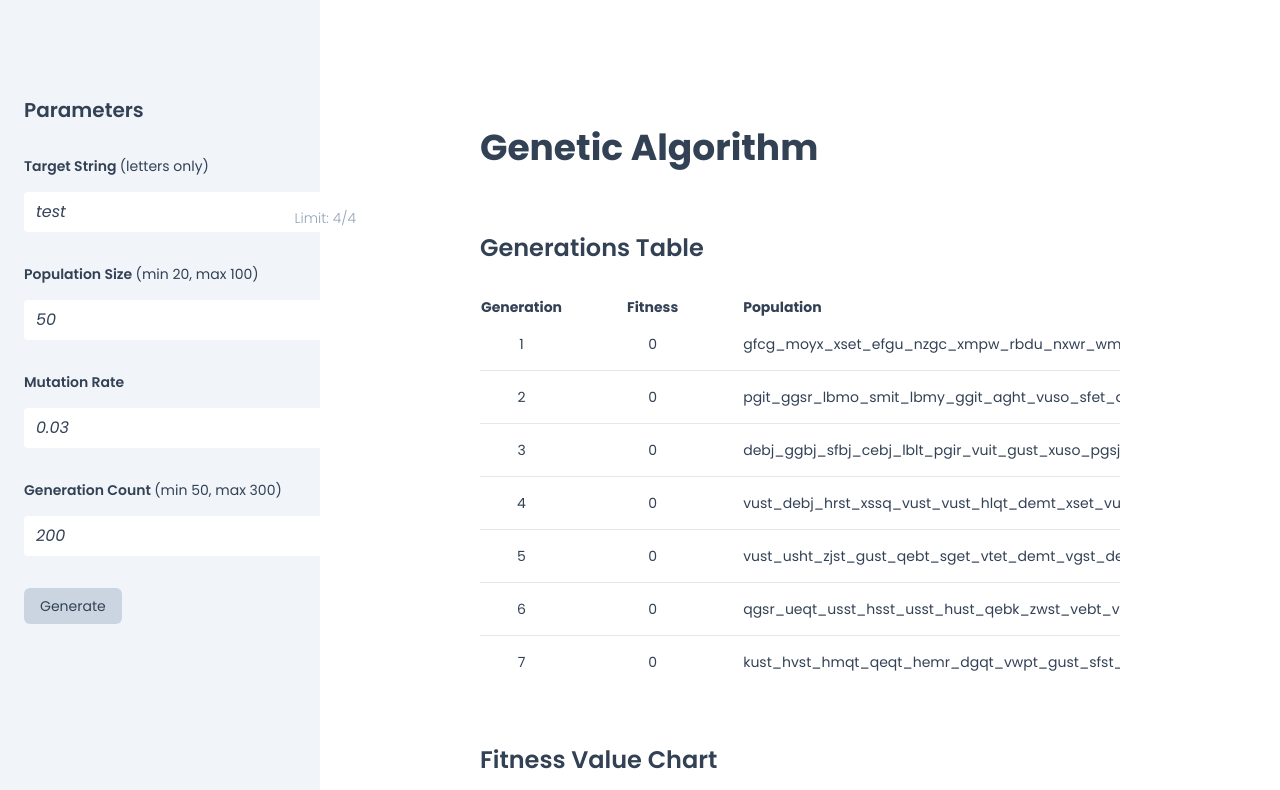
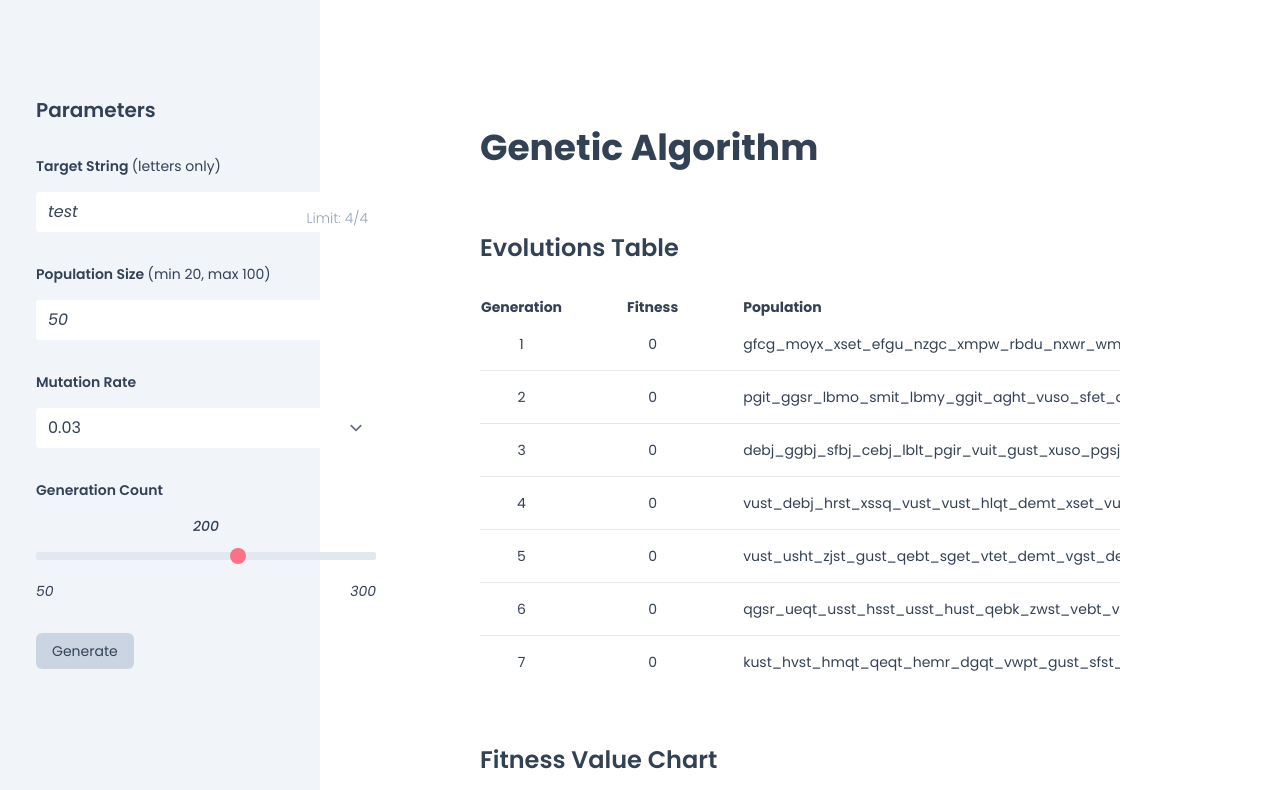
Before and after one commit to Randell-janus/genetic-algorithm, a Next.js app: page / in a window 1280 px wide. Shown: the top 790 px of the page. Built offline with nearby package versions, Linux system fonts and the light colour scheme.

Commit message:
replaced number input with slider widget for generation count input

```diff
--- /dev/null
+++ b/components/SliderInput.js
@@ -0,0 +1,25 @@
+import { useAppContext } from "./context";
+
+const SliderInput = ({ min, max, value, onChange }) => {
+  const { generationCount } = useAppContext();
+  return (
+    <>
+      <div className="italic text-center font-medium">{generationCount}</div>
+      <input
+        type="range"
+        min={min}
+        max={max}
+        value={value}
+        step={10}
+        className="slider-thumb slider-track"
+        onChange={onChange}
+      />
+      <div className="flex justify-between text-xs md:text-sm italic">
+        <p>{min}</p>
+        <p>{max}</p>
+      </div>
+    </>
+  );
+};
+
+export default SliderInput;
--- a/components/utils/context.js
+++ b/components/context.js
@@ -15,6 +15,8 @@ export const AppContextProvider = ({ children }) => {
   const [generationCount, setGenerationCount] = useState(200);
 
   const [correctValsCount, setCorrectValsCount] = useState([]);
+
+  const [isLoading, setIsLoading] = useState(true);
 
   const random = (min, max) => {
     min = Math.ceil(min);
@@ -194,6 +196,8 @@ export const AppContextProvider = ({ children }) => {
     correctValsCount,
     mutationInputRate,
     setMutationInputRate,
+    isLoading,
+    setIsLoading,
   };
 
   return <AppContext.Provider value={value}>{children}</AppContext.Provider>;
--- a/next.config.js
+++ b/next.config.js
@@ -1,6 +1,6 @@
 /** @type {import('next').NextConfig} */
 const nextConfig = {
-  reactStrictMode: true,
+  reactStrictMode: false,
 };
 
 module.exports = nextConfig;
--- a/pages/_app.js
+++ b/pages/_app.js
@@ -1,5 +1,5 @@
 import "../styles/globals.css";
-import { AppContextProvider } from "../components/utils/context";
+import { AppContextProvider } from "../components/context";
 
 function MyApp({ Component, pageProps }) {
   return (
--- a/pages/index.js
+++ b/pages/index.js
@@ -1,4 +1,5 @@
 import Head from "next/head";
+import SliderInput from "../components/SliderInput";
 import { useState, useEffect } from "react";
 import {
   Chart as ChartJS,
@@ -12,7 +13,7 @@ import {
   Legend,
 } from "chart.js";
 import { Line, Bar } from "react-chartjs-2";
-import { useAppContext } from "../components/utils/context";
+import { useAppContext } from "../components/context";
 
 ChartJS.register(
   CategoryScale,
@@ -40,9 +41,10 @@ export default function Home() {
     correctValsCount,
     mutationInputRate,
     setMutationInputRate,
+    isLoading,
+    setIsLoading,
   } = useAppContext();
 
-  const [chartType, setChartType] = useState();
   const [count, setCount] = useState(targetString.length);
 
   const handleGenerate = (
@@ -54,8 +56,10 @@ export default function Home() {
   ) => {
     e.preventDefault();
     if (populationSize > 100 || !target.length || generations > 300) return;
+    setIsLoading(true);
     const population = new Population(populationSize, target, mutationRate);
     population.evolve(generations);
+    setIsLoading(false);
   };
 
   const handleGenerateOnMount = (
@@ -66,6 +70,7 @@ export default function Home() {
   ) => {
     const population = new Population(populationSize, target, mutationRate);
     population.evolve(generations);
+    setIsLoading(false);
   };
 
   const handleTextChange = (e) => {
@@ -93,7 +98,7 @@ export default function Home() {
       </Head>
 
       {/* SIDEBAR */}
-      <div className="side-bar">
+      <div className="bg-slate-100 w-80 px-9 py-24 hidden lg:block">
         <div className="space-y-8 fixed">
           <h3 className="font-semibold">Parameters</h3>
           <form
@@ -121,6 +126,7 @@ export default function Home() {
                   type="text"
                   value={targetString}
                   onChange={handleTextChange}
+                  disabled={isLoading}
                 />
                 <p className="absolute top-4 right-2 font-light text-slate-400">
                   Limit: {count}/4
@@ -140,37 +146,35 @@ export default function Home() {
                 max="100"
                 value={populationSize}
                 onChange={(e) => setPopulationSize(e.target.value)}
+                disabled={isLoading}
               />
             </div>
             <div className="space-y-4">
               <p className="font-semibold">Mutation Rate</p>
-              <input
-                className="input-outline"
+              <select
+                className="select-box"
                 required
-                type="number"
-                min="0.01"
-                max="0.05"
-                step=".01"
                 value={mutationInputRate}
                 onChange={(e) => setMutationInputRate(e.target.value)}
-              />
+                disabled={isLoading}
+              >
+                <option value={0.01}>0.01</option>
+                <option value={0.02}>0.02</option>
+                <option value={0.03}>0.03</option>
+                <option value={0.04}>0.04</option>
+                <option value={0.05}>0.05</option>
+              </select>
             </div>
             <div className="space-y-4">
-              <p className="font-semibold">
-                Generation Count{" "}
-                <span className="font-normal">(min 50, max 300)</span>
-              </p>
-              <input
-                className="input-outline"
-                required
-                type="number"
-                min="50"
-                max="300"
+              <p className="font-semibold">Generation Count</p>
+              <SliderInput
                 value={generationCount}
+                min={50}
+                max={300}
                 onChange={(e) => setGenerationCount(e.target.value)}
               />
             </div>
-            <button className="btn-primary" type="submit">
+            <button className="btn-primary" type="submit" disabled={isLoading}>
               Generate
             </button>
           </form>
@@ -181,7 +185,7 @@ export default function Home() {
         <h1 className="font-bold">Genetic Algorithm</h1>
         {/* table */}
         <div className="space-y-8">
-          <h2 className="font-semibold">Generations Table</h2>
+          <h2 className="font-semibold">Evolutions Table</h2>
           <div className="overflow-auto h-96">
             <table className="w-full">
               <thead>
--- a/styles/globals.css
+++ b/styles/globals.css
@@ -32,14 +32,22 @@
     @apply focus:outline-none focus:ring-2 focus:ring-rose-400 focus:border-none;
     @apply transition-all ease-in-out;
   }
+
+  .select-box {
+    @apply border-0 rounded focus:ring-0 cursor-pointer;
+    @apply transition duration-200 w-full;
+  }
 }
 
 .main-container {
-  @apply py-32 flex-1 space-y-16 w-2;
-  @apply px-4 sm:px-12 md:px-16 lg:px-16 xl:px-40;
-  @apply max-w-xl md:max-w-4xl xl:max-w-7xl mx-auto;
+  @apply py-32 flex-1 space-y-8 sm:space-y-16 w-2;
+  @apply px-6 sm:px-8 md:px-16 lg:px-16 xl:px-40;
+  @apply max-w-2xl md:max-w-4xl xl:max-w-7xl mx-auto;
 }
 
-.side-bar {
-  @apply bg-slate-100 w-80 px-6 py-24 hidden lg:block;
+.slider-thumb::-webkit-slider-thumb {
+  @apply appearance-none bg-rose-400 w-4 h-4 rounded-full cursor-pointer;
 }
+.slider-track {
+  @apply appearance-none h-2 w-full bg-slate-200 rounded-sm;
+}
```
